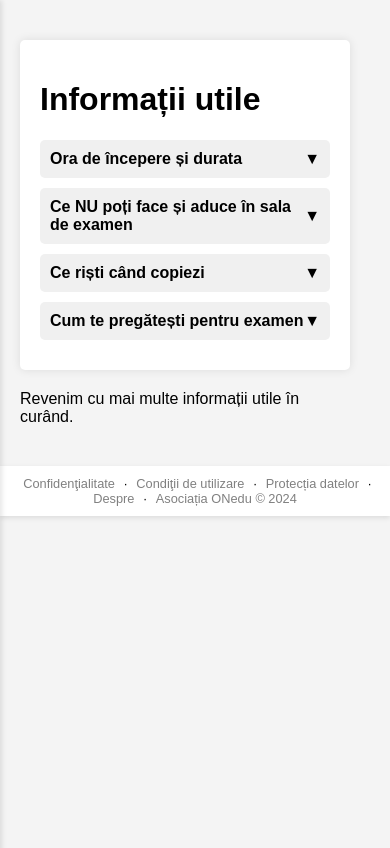
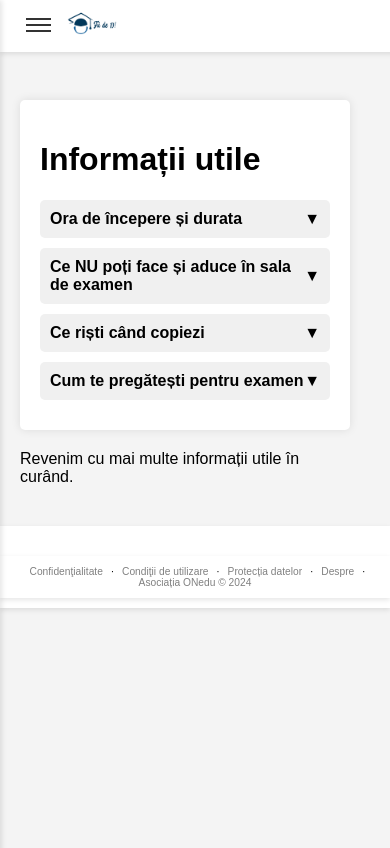
Before and after one commit to ONeduRomania/bac-fiide10, a PHP site: page /info.php in a window 390 px wide. Shown: the top 848 px of the page. Run offline with PHP 8.4, Linux system fonts and the light colour scheme.

Commit message:
updates majore
- rezolvat probleme pe partea de meniu mobil

```diff
--- a/css/style.css
+++ b/css/style.css
@@ -131,11 +147,9 @@ footer {
     padding: 10px 0;
     background-color: #fff;
     box-shadow: 0 2px 5px rgba(0, 0, 0, 0.1);
-    /* Elimină proprietățile 'position', 'bottom', 'left', 'width' pentru a nu mai fi fixat */
     font-size: 0.8em;
-    margin-top: 20px; /* Adaugă spațiu între conținut și footer */
+    margin-top: 20px;
 }
-
 
 .footer-links a {
     color: gray;
@@ -231,15 +232,13 @@ footer {
     bottom: -6px;
 }
 
-/* Stiluri generale pentru toate dimensiunile de ecran */
 .hamburger {
-    display: none; /* Ascunde butonul hamburger implicit pe toate ecranele */
+    display: none;
 }
 
-/* Media query pentru ecrane mai mici de 769px (telefoane și tablete) */
 @media (max-width: 768px) {
     .hamburger {
-        display: inline-block; /* Afișează butonul hamburger pe ecranele mici */
+        display: block;
         background: none;
         border: none;
         cursor: pointer;
@@ -266,8 +265,9 @@ footer {
 
     .main-content {
         margin-left: 0;
-        margin-right: 20px; /* Ajustare margin dreapta pentru a face loc sidebar-ului deschis */
+        margin-right: 20px;
         padding: 20px;
+        margin-top: 60px; /* Ajustez înălțimea după nevoie */
     }
 
     .columns {
@@ -298,7 +298,7 @@ footer {
         width: 100%;
         background-color: #fff;
         box-shadow: 0 2px 5px rgba(0, 0, 0, 0.1);
-        z-index: 1000;
+        z-index: auto;
         padding: 10px 20px;
     }
 
--- a/includes/sidebar.php
+++ b/includes/sidebar.php
@@ -1,13 +1,19 @@
-<div class="sidebar">
-
-    <button class="hamburger">
-    <span class="hamburger-box">
-        <span class="hamburger-inner"></span>
-    </span>
-    </button>
+<div class="mobile-header">
+    <div class="hamburger-container">
+        <button class="hamburger" onclick="toggleSidebar()">
+            <span class="hamburger-box">
+                <span class="hamburger-inner"></span>
+            </span>
+        </button>
+        <a class="logo-link" href="https://bac.fiide10.ro">
+            <img src="../images/logo.png" alt="Logo">
+        </a>
+    </div>
+</div>
 
 
-
+<div class="sidebar">
+    <div class="close-btn" onclick="closeSidebar()">&times;</div>
     <div class="logo">
         <a href="https://bac.fiide10.ro"> <img src="../images/logo.png" alt="Logo" width="200px"></a>
     </div>
--- a/info.php
+++ b/info.php
@@ -82,7 +82,9 @@
     </div>
 </div>
 
-<?php include 'includes/footer.php'; ?>
+</body>
 
-</body>
+<footer>
+    <?php include 'includes/footer.php'; ?>
+</footer>
 </html>
--- a/js/script.js
+++ b/js/script.js
@@ -25,3 +25,13 @@ function closeAllInfo() {
         detail.classList.remove('open');
     });
 }
+
+function openSidebar() {
+    var sidebar = document.querySelector('.sidebar');
+    sidebar.classList.add('open');
+}
+
+function closeSidebar() {
+    var sidebar = document.querySelector('.sidebar');
+    sidebar.classList.remove('open');
+}
```
Also changed, not shown: other parts of css/style.css (+28 -26 lines).
